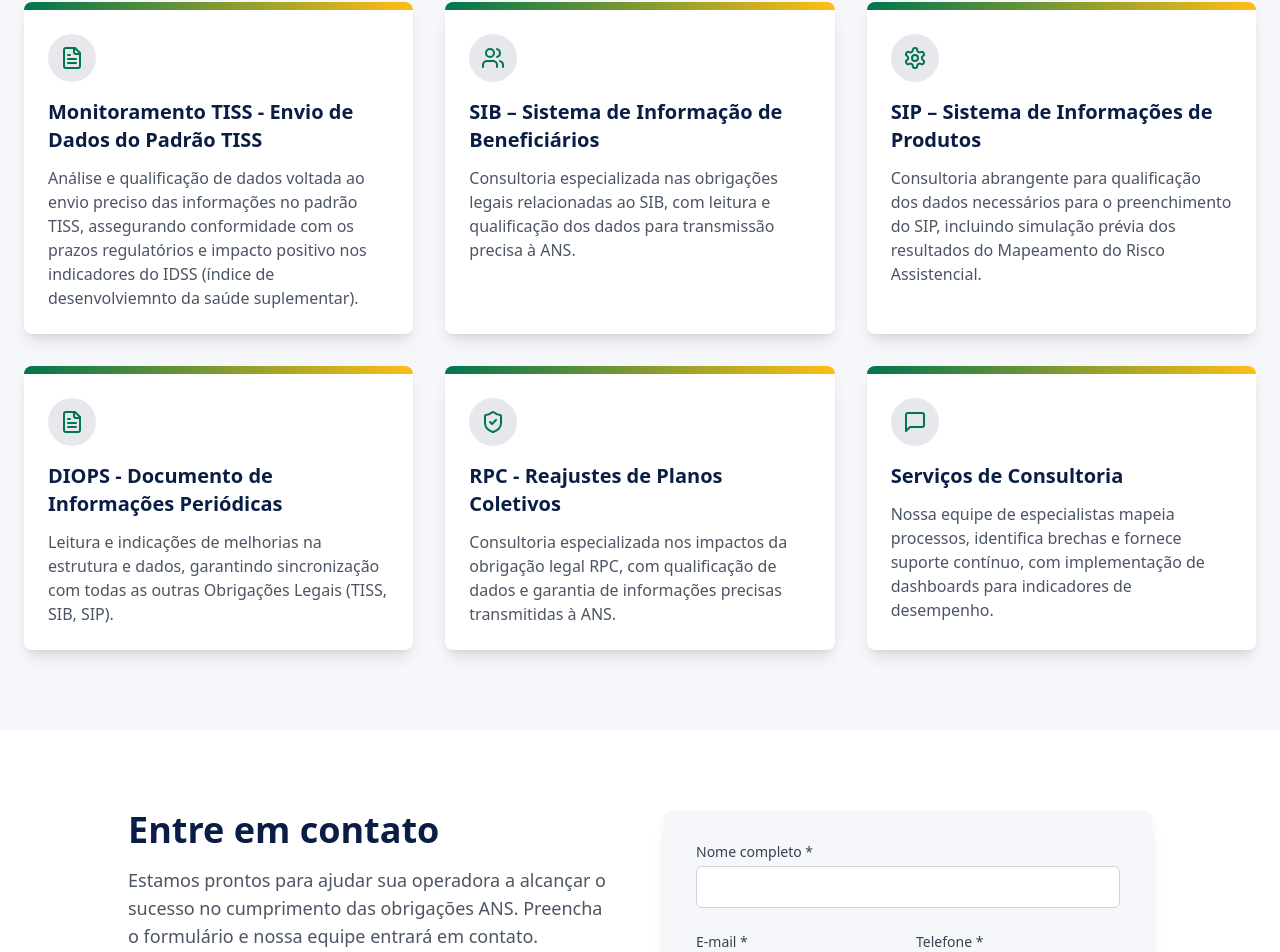
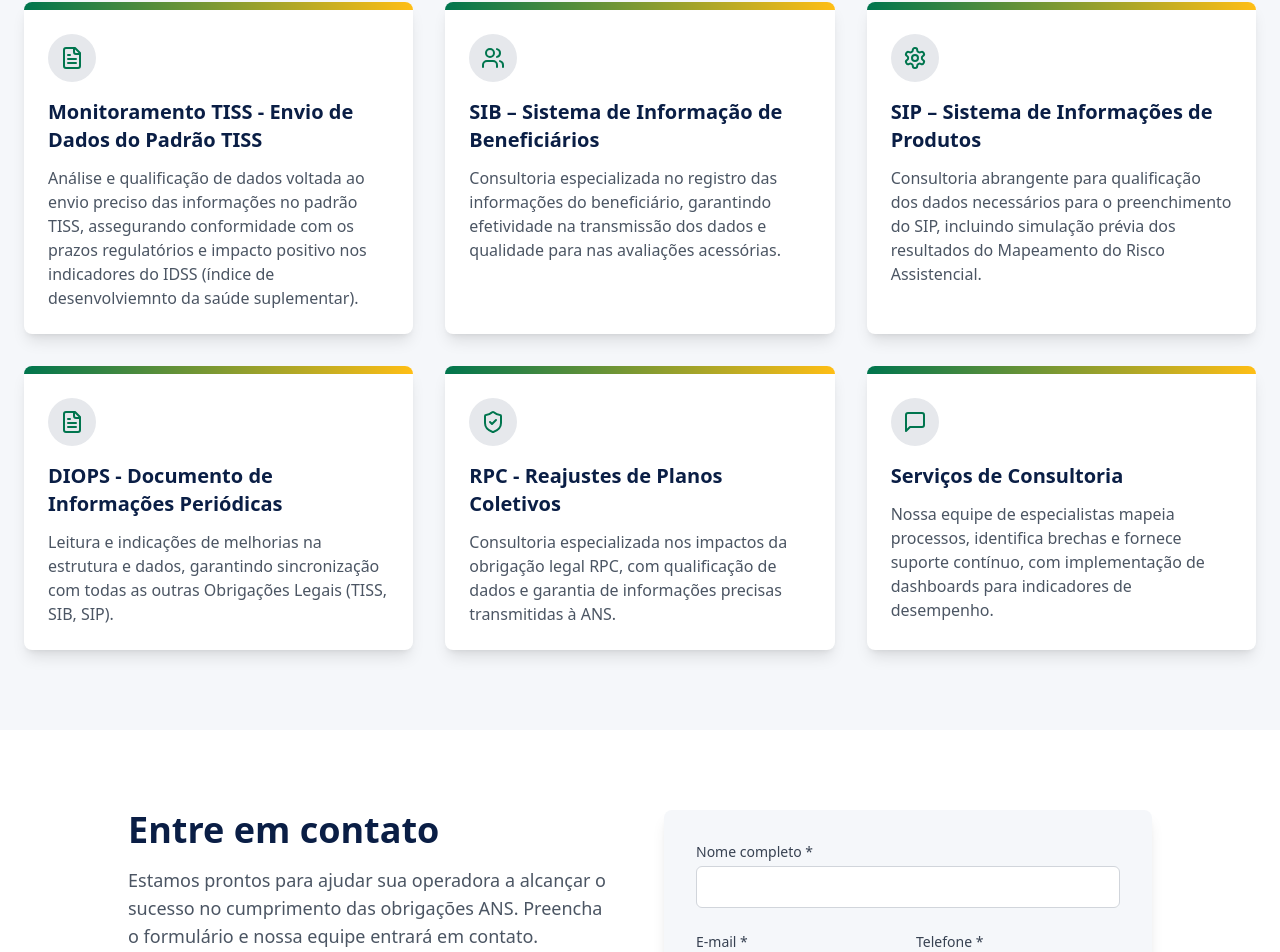
Before and after one commit to sidedoor-tech/quans-landing-page, a React (Vite) app: page / in a window 1280 px wide. Shown: the part 1835-2787 px from the top of the page. Built offline with nearby package versions, Linux system fonts and the light colour scheme.

Commit message:
Add SIB service description
Update the description for the SIB service to reflect the specialized consultancy for beneficiary information registration.

```diff
--- a/src/components/ServicesSection.tsx
+++ b/src/components/ServicesSection.tsx
@@ -1,3 +1,4 @@
+
 import { FileText, Users, Settings, MessageSquare, ShieldCheck } from "lucide-react";
 import ServiceCard from "./ServiceCard";
 
@@ -10,7 +11,7 @@ const ServicesSection = () => {
     },
     {
       title: "SIB – Sistema de Informação de Beneficiários",
-      description: "Consultoria especializada nas obrigações legais relacionadas ao SIB, com leitura e qualificação dos dados para transmissão precisa à ANS.",
+      description: "Consultoria especializada no registro das informações do beneficiário, garantindo efetividade na transmissão dos dados e qualidade para nas avaliações acessórias.",
       icon: <Users className="text-quans-green" size={24} />
     },
     {
```
